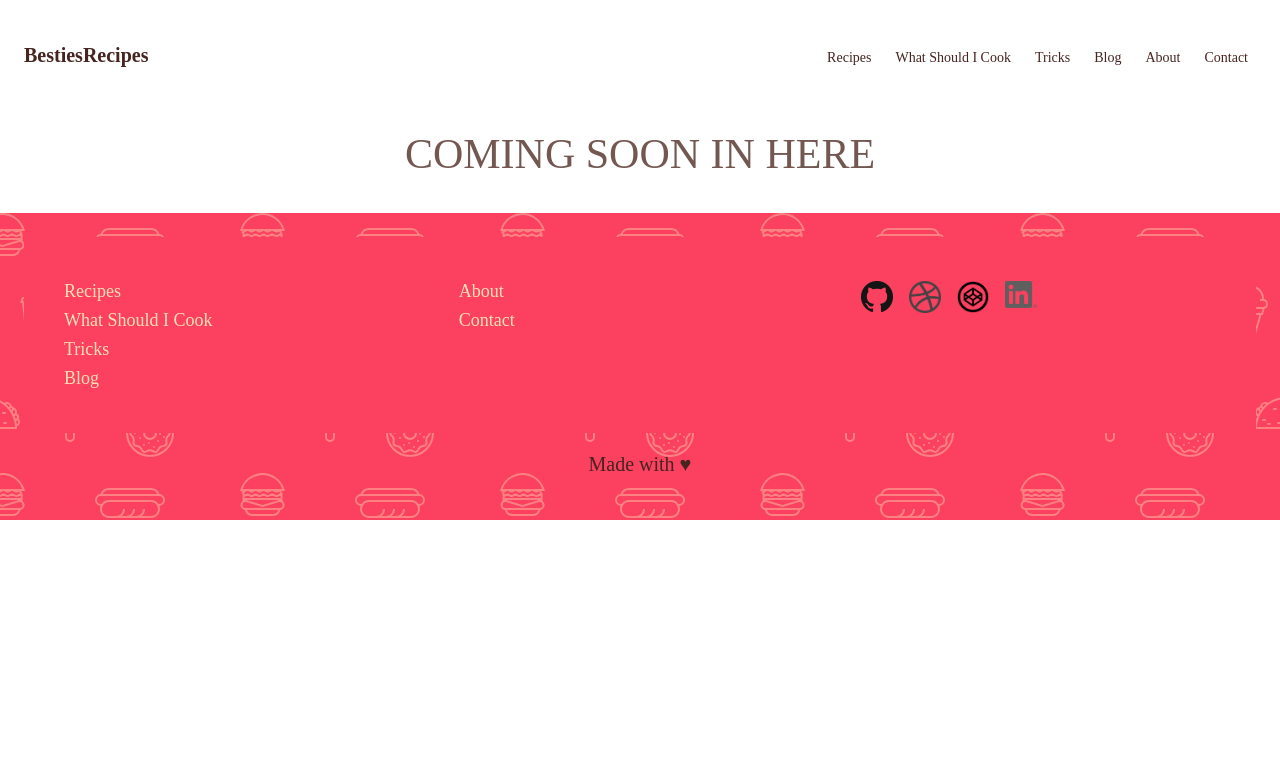
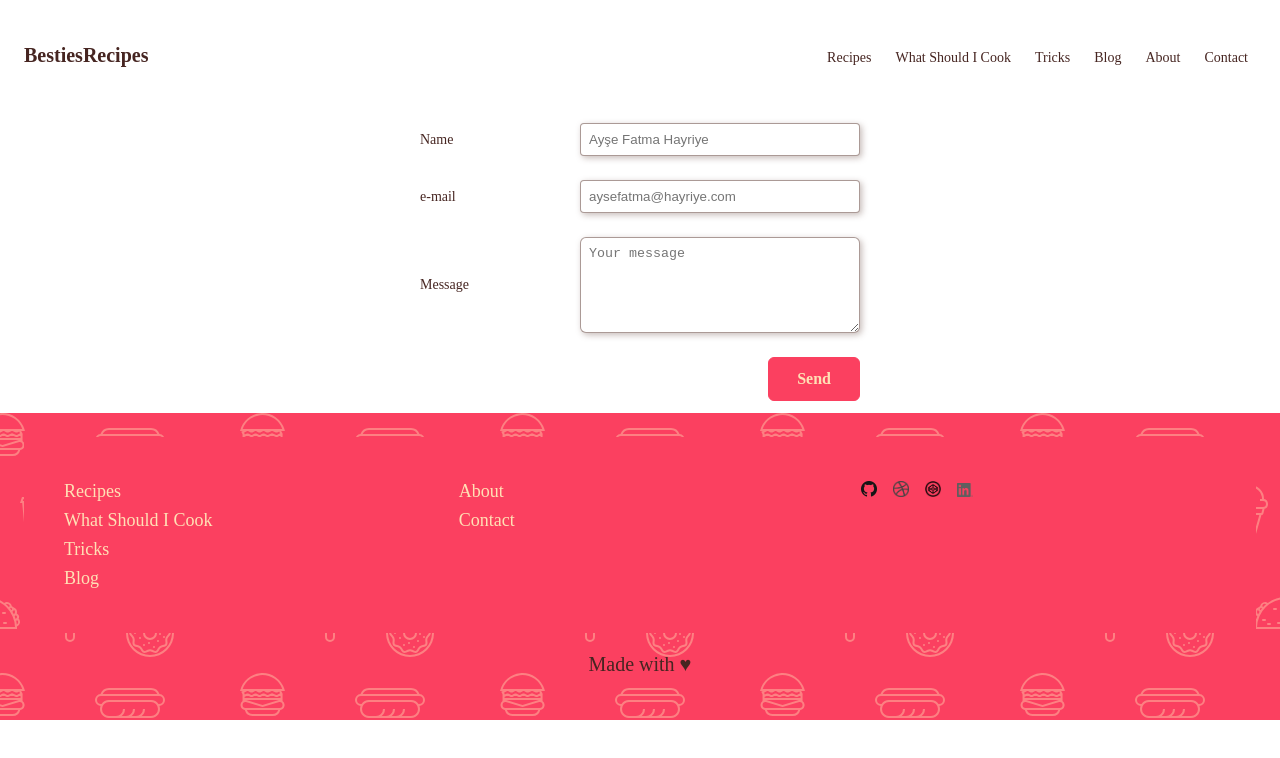
Before and after one commit to ebruesraustuner/my-recipe-app, a Vue app: page /contact in a window 1280 px wide. Shown: the top 758 px of the page. Built offline with nearby package versions, Linux system fonts and the light colour scheme; a web font is replaced by a local one.

Commit message:
added contact form

```diff
--- a/src/styles/_variables.scss
+++ b/src/styles/_variables.scss
@@ -82,6 +82,12 @@ p {
     color: $lightbrown;
 }
 
+*,
+*:before,
+*:after {
+    box-sizing: border-box;
+}
+
 .logo-text {
     font-family: Montserrat;
     font-weight: 900;
@@ -124,6 +130,10 @@ p {
 
 .vbutton-start {
     align-self: flex-start;
+}
+
+.vbutton-end {
+    align-self: flex-end;
 }
 
 .vueperslide {
@@ -189,6 +199,91 @@ button {
 .vueperslides--fixed-height {
     height: 400px;
 }
+
+.form {
+    width: 100%;
+    display: flex;
+    justify-content: center;
+    align-content: center;
+    flex-wrap: wrap;
+    flex-direction: column;
+
+    .vtextbox {
+        display: flex;
+        margin: 4px 0;
+
+    }
+
+    span {
+        font-family: Montserrat;
+        font-weight: 500;
+        font-size: 14px;
+        color: $brown;
+        text-align: left;
+    }
+
+    .vlabel {
+        min-width: 160px;
+        display: inline-flex;
+        justify-content: flex-start;
+        align-items: center;
+        flex-wrap: nowrap;
+        flex-direction: row;
+        padding: 8px 0;
+
+    }
+
+    .vinput {
+        border-radius: 4px;
+        border: 1px solid rgba($lightbrown, .6);
+        padding: 8px;
+        margin: 8px 0;
+        min-width: 280px;
+        -webkit-box-shadow: 2px 2px 6px 0px rgba($lightbrown, 0.4);
+        -moz-box-shadow: 2px 2px 6px 0px rgba($lightbrown, 0.4);
+        box-shadow: 2px 2px 6px 0px rgba($lightbrown, 0.4);
+
+        &:hover {
+            border:1px solid $beige;
+            -webkit-box-shadow: 2px 2px 6px 0px rgba($beige, 0.4);
+        -moz-box-shadow: 2px 2px 6px 0px rgba($beige, 0.4);
+        box-shadow: 2px 2px 6px 0px rgba($beige, 0.4);
+        }
+
+        &:focus {
+            border: 2px solid $pink;
+        }
+    }
+
+    .vtextarea {
+        border: 1px solid rgba($lightbrown, .6);
+        border-radius: 6px;
+        padding: 8px;
+        display: flex;
+        justify-content: center;
+        align-content: center;
+        flex-wrap: wrap;
+        flex-direction: column;
+        margin: 8px 0;
+        min-width: 280px;
+        height: 96px;
+        -webkit-box-shadow: 2px 2px 6px 0px rgba($lightbrown, 0.4);
+        -moz-box-shadow: 2px 2px 6px 0px rgba($lightbrown, 0.4);
+        box-shadow: 2px 2px 6px 0px rgba($lightbrown, 0.4);
+
+        &:hover {
+            border:1px solid $beige;
+            -webkit-box-shadow: 2px 2px 6px 0px rgba($beige, 0.4);
+        -moz-box-shadow: 2px 2px 6px 0px rgba($beige, 0.4);
+        box-shadow: 2px 2px 6px 0px rgba($beige, 0.4);
+        }
+
+        &:focus {
+            border: 2px solid $pink;
+        }
+    }
+}
+
 /* breakpoints */
 @mixin breakpoint($point) {
     @if $point==desktop {
--- a/src/views/Contact.vue
+++ b/src/views/Contact.vue
@@ -1,42 +1,83 @@
 <template>
-    <div style="text-align:center">
-        <h2> Coming Soon in here </h2>
+    <div>
+        <form class="form" @submit="contactForm" method="post" data-netlify="true">
+
+            <p v-if="errors.length">
+                <b>Please correct the following error(s):</b>
+                <ul>
+                    <li v-for="error in errors" :key="error">{{ error }}</li>
+                </ul>
+            </p>
+
+            <div class="vtextbox">
+                <label for="name" class="vlabel"><span>Name</span></label>
+                <input id="name" v-model="name" type="text" name="name" class="vinput" placeholder="Ayşe Fatma Hayriye">
+            </div>
+            <div class="vtextbox">
+                <label for="email" class="vlabel"><span> e-mail</span></label>
+                <input id="email" v-model="email" type="email" name="email" class="vinput" placeholder="aysefatma@hayriye.com">
+            </div>
+            <div class="vtextbox">
+                <label for="message" class="vlabel"><span>Message</span></label>
+                <textarea v-model="message" placeholder="Your message" class="vtextarea"></textarea>
+            </div>
+
+            <div class="vbutton-end">
+                <button tydive="submit" value="Submit" class="vbutton vbutton-default vbutton-end">Send</button>
+            </div>
+
+        </form>
     </div>
 </template>
 <style lang="scss">
-    #app {
-        height: 99vh;
-    }
 
-    .main {
-        height: 100%;
-        display: flex;
-        flex-wrap: wrap;
-        width: 100%;
-        position: relative;
-        overflow: hidden;
+</style>
+<script>
+    export default {
+        data() {
+            return {
+                errors: [],
+                name: null,
+                email: null,
+                message: null
+            }
+        },
+        methods: {
+            contactForm: function (e) {
+                if (this.name) {
+                    return true;
+                }
+                this.errors = [];
+                if (!this.name) {
+                    this.errors.push('Name Required');
+                }
+                if (!this.email) {
+                    this.errors.push('Email required.');
+                } else if (!this.validEmail(this.email)) {
+                    this.errors.push('Valid email required.');
+                }
+                if (!this.errors.length) {
+                    return true;
+                }
 
+                e.preventDefault();
+            },
+            validEmail: function (email) {
+                var re =
+                    /^(([^<>()[\]\\.,;:\s@"]+(\.[^<>()[\]\\.,;:\s@"]+)*)|(".+"))@((\[[0-9]{1,3}\.[0-9]{1,3}\.[0-9]{1,3}\.[0-9]{1,3}\])|(([a-zA-Z\-0-9]+\.)+[a-zA-Z]{2,}))$/;
+                return re.test(email);
+            }
 
-        h1 {
-            padding: 0;
-            margin: 0;
-            text-decoration: underline;
-            position: absolute;
-            left: 50%;
-            top: 30%;
-            transform: translate(-50%, -70%);
-            animation: lefttoright 2s ease-in ;
+            /**
+             * Clear the form
+
+            clearForm() {
+                for (let field in this.contact) {
+                    this.contact[field] = ''
+                }
+            },  */
+
         }
 
-        @keyframes lefttoright {
-            0% {
-                left: 150%;
-            }
-
-            100% {
-                left: 50%;
-            transform: translate(-50%, -70%);
-            }
-        }
     }
-</style>
+</script>
```
